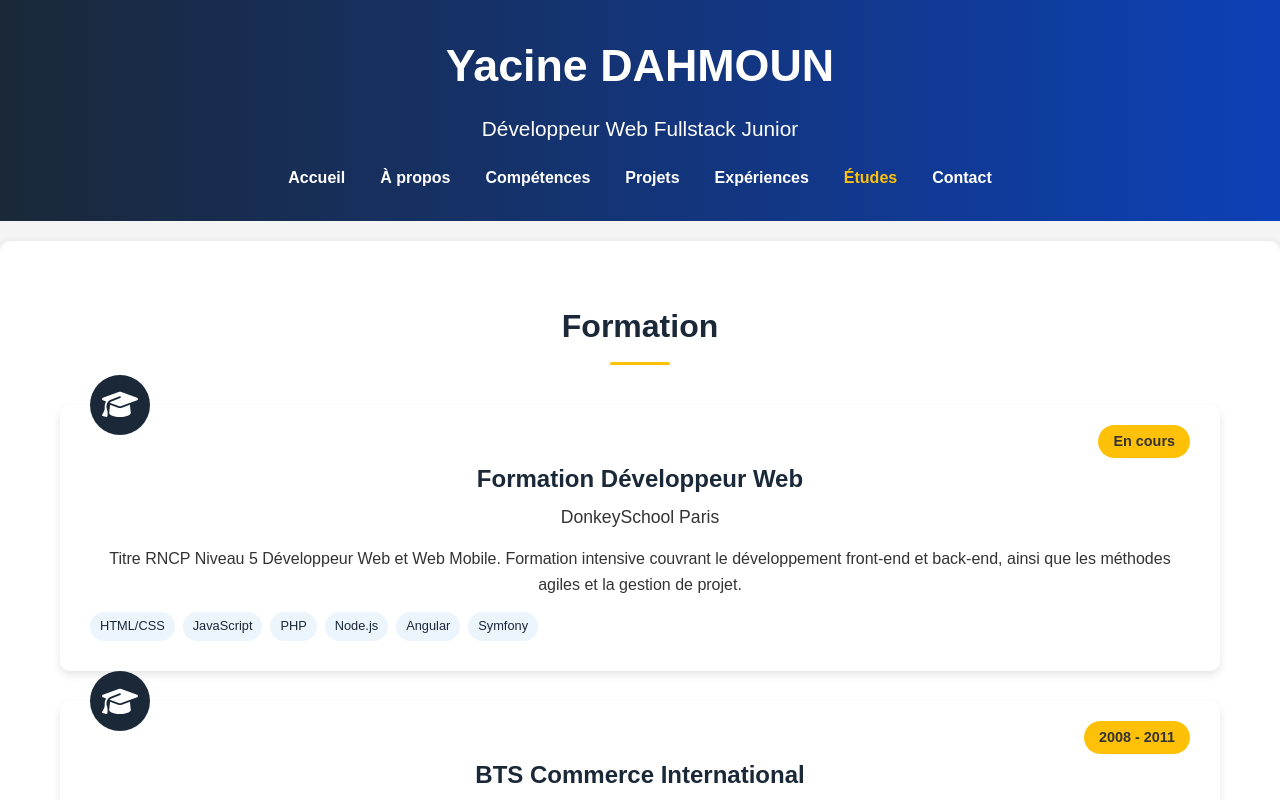
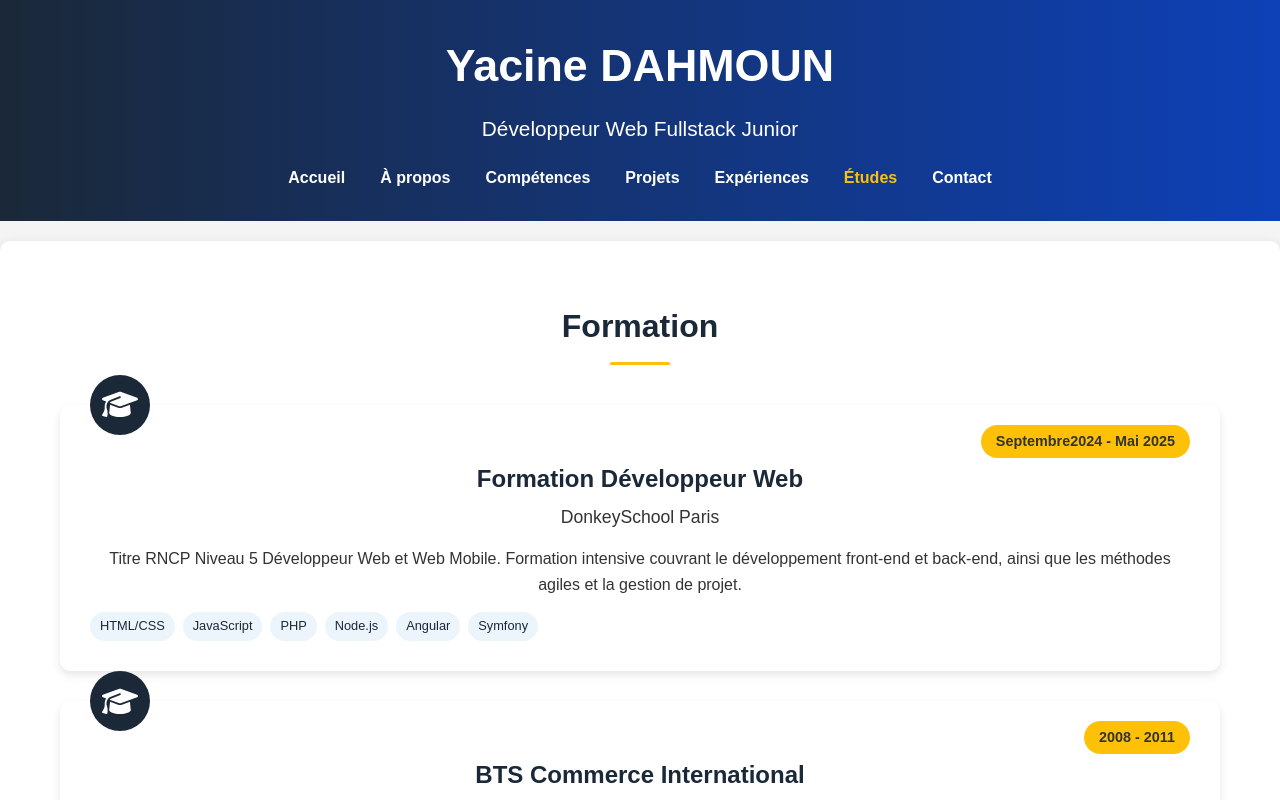
Before and after one commit to YACINE-DAHMOUN/Portfolio, a Vue app in the folder Porfoliot-yacine/: page /education in a window 1280 px wide. Shown: the top 800 px of the page. Built offline with nearby package versions, Linux system fonts and the light colour scheme.

Commit message:
corrections des erreurs d'orthographes et de frappes

```diff
--- a/Porfoliot-yacine/src/views/About.vue
+++ b/Porfoliot-yacine/src/views/About.vue
@@ -11,8 +11,6 @@
         <div class="about-description">
           <p>
             Titulaire du titre Développeur Web et Web Mobile (RNCP niveau 5) obtenu à DonkeySchool, je suis actuellement à la recherche de missions freelance, de projets ou de nouvelles opportunités pour mettre à profit mes compétences en développement front-end et back-end.
-
-Mon parcours professionnel, riche et varié, m’a permis de développer une grande adaptabilité ainsi qu’un excellent sens de la résolution de problèmes. J’ai notamment exercé comme technicien réseau informatique et chef d’équipe installateur en Algérie, avant de devenir auto-entrepreneur en rénovation intérieure en France.
 
 Aujourd’hui, je mets à profit cette double compétence technique et managériale dans le domaine du développement web.
 Je suis une personne créative, rigoureuse et organisée, toujours prête à relever de nouveaux défis et à m’investir pleinement dans des projets stimulants, seul ou en équipe.
--- a/Porfoliot-yacine/src/views/Education.vue
+++ b/Porfoliot-yacine/src/views/Education.vue
@@ -67,7 +67,7 @@ export default {
         {
           degree: 'Formation Développeur Web',
           institution: 'DonkeySchool Paris',
-          period: 'En cours',
+          period: 'Septembre2024 - Mai 2025',
           description: 'Titre RNCP Niveau 5 Développeur Web et Web Mobile. Formation intensive couvrant le développement front-end et back-end, ainsi que les méthodes agiles et la gestion de projet.',
           skills: ['HTML/CSS', 'JavaScript', 'PHP', 'Node.js', 'Angular', 'Symfony']
         },
--- a/Porfoliot-yacine/src/views/Projects.vue
+++ b/Porfoliot-yacine/src/views/Projects.vue
@@ -67,7 +67,7 @@ export default {
         },
           {
           title: 'HomeCook',
-          description: 'Application web d\'aide de cuisine a domocile permettant auc utilisateurs de trouver des recettes et planifié leurs repas en fonction des ingrédients présents dans leur cuisine. Intégration d\'un système de recherche avancée, de gestion des recettes et d\'un calendrier de repas.',
+          description: 'Application web d\'aide de cuisine a domicile permettant auc utilisateurs de trouver des recettes et planifié leurs repas en fonction des ingrédients présents dans leur cuisine. Intégration d\'un système de recherche avancée, de gestion des recettes et d\'un calendrier de repas.',
           technologies: ['PHP', 'MySQL', 'HTML', 'CSS', 'JavaScript'],
           links: [
             { text: 'GitHub', url: 'https://github.com/YACINE-DAHMOUN/HomeCookApp' }
--- a/Porfoliot-yacine/src/views/Skills.vue
+++ b/Porfoliot-yacine/src/views/Skills.vue
@@ -84,7 +84,6 @@ export default {
       ],
       learningSkills: [
         'Vue.js 3',
-        'Nuxt.js',
         'C#',
         'ASP.NET Core',
       ]
```
